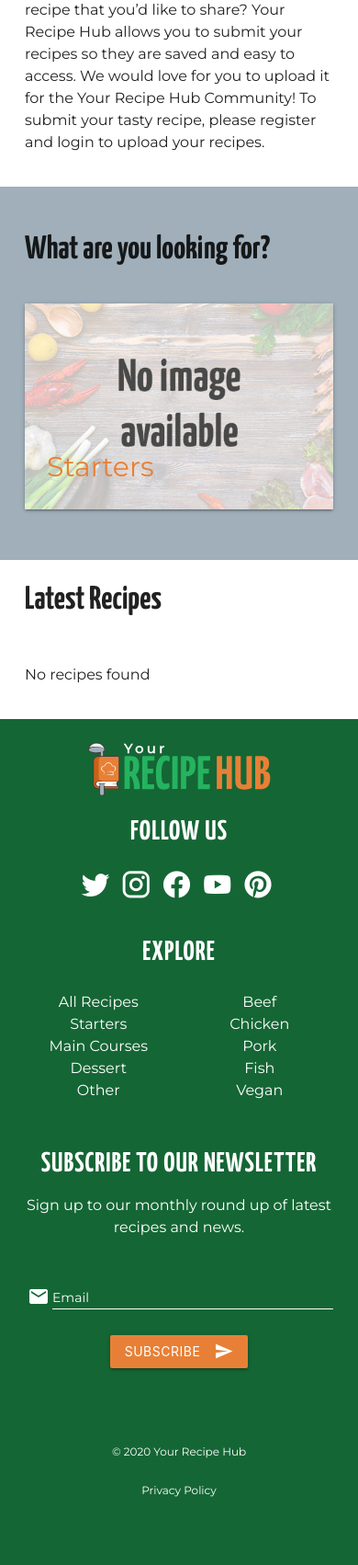
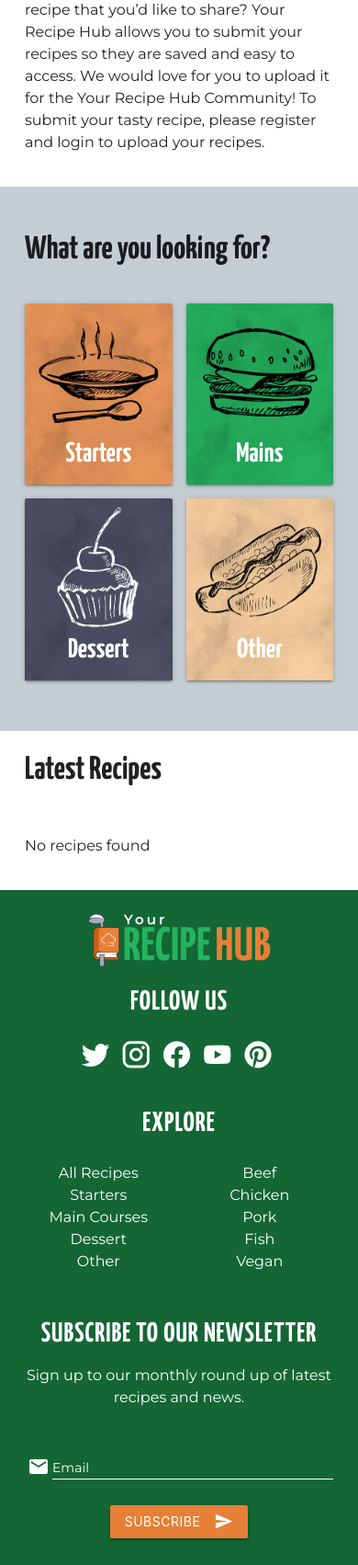
Before and after one commit to Bourkekev/ms3-your-recipe-hub, a Flask app: page / in a window 390 px wide. Shown: the part 753-2455 px from the top of the page at 92% size. Before the commit the page ends 2381 px from the top, so only its background shows below. Run offline with Flask 2, Linux system fonts and the light colour scheme; data that the repository does not hold is empty; some libraries are stand-ins or nearby versions.

Commit message:
Create 4 courses image links and style, also adjust breakpoints

```diff
--- a/static/css/style.css
+++ b/static/css/style.css
@@ -153,7 +153,7 @@ nav ul a:hover:not(.btn) {
 }
 /* background colours */
 .bg-secondary {
-    background-color: #A0AFBA;
+    background-color: #c4cdd4;
 }
 /* Material Icons */
 .material-icons.orange {
@@ -438,6 +438,24 @@ input[type=range]+.thumb .value {
     font-size: 30px;
     font-size: 3rem;
 }
+/* center absolute text */
+.courses .card .card-title {
+    font-weight: 700;
+    left: 50%;
+    padding: 1rem;
+    transform: translateX(-50%);
+}
+.courses .card a {
+    color:#fff;
+    font-family: 'Yanone Kaffeesatz', sans-serif;
+}
+.courses .card a img {
+    transition: transform .2s ease-in;
+
+}
+.courses .card a:hover img {
+    transform: scale(1.03);
+}
 /* crop card image to max-height */
 .card-image.crop-image {
     position: relative;
@@ -519,6 +537,10 @@ footer a:hover {
     .footer-brand-logo {
         margin: 15px 15px 15px 0;
     }
+    .courses .card .card-title {
+        font-size: 60px;
+        font-size: 6rem;
+    }
 }
 /* Medium devices (tablets, 768px and up) */
 @media screen and (min-width: 768px) {
@@ -568,8 +590,8 @@ footer a:hover {
         max-height: 271px;
     }
 }
-/* Large devices (desktops, 992px and up) */
-@media screen and (min-width: 992px) {
+/* Large devices (desktops, 993px and up) */
+@media screen and (min-width: 993px) {
     /* Title panel image */
     .title-panel {
         background-image: url(../images/title-panel-large-tablet-1200x200.jpg);
@@ -599,9 +621,13 @@ footer a:hover {
     .card-image.crop-image {
         max-height: 176px;
     }
+    .courses .card .card-title {
+        font-size: 40px;
+        font-size: 4rem;
+    }
 }
-/* Extra large devices (large desktops, 1200px and up) */
-@media screen and (min-width: 1200px) {
+/* Extra large devices (large desktops, 1201px and up) */
+@media screen and (min-width: 1201px) {
     nav {
         height: 90px;
         line-height: 90px;
@@ -639,4 +665,8 @@ footer a:hover {
     .card-image.crop-image {
         max-height: 275px;
     }
+    .courses .card .card-title {
+        font-size: 50px;
+        font-size: 5rem;
+    }
 }
--- a/templates/index.html
+++ b/templates/index.html
@@ -30,18 +30,50 @@
 </div>
 <!-- courses grid -->
 <div class="container-outer-wrapper bg-secondary">
-    <div class="container">
+    <div class="container courses">
         <div class="row">
             <div class="col s12">
                 <h2>What are you looking for?</h2>
             </div>
         </div>
         <div class="row">
-            <div class="col s12 m6 l3">
+            <div class="col s6 m6 l3">
                 <div class="card">
                     <div class="card-image">
-                        <img src="static/images/recipe-no-image-480x320.jpg">
-                        <span class="card-title"><a href="{{url_for('course_list', course_name='Starter')}}">Starters</a></span>
+                            <a href="{{url_for('course_list', course_name='Starter')}}">
+                            <img src="static/images/starter-courses.jpg">
+                            <span class="card-title">Starters</span>
+                        </a>
+                    </div>
+                </div>
+            </div>
+            <div class="col s6 m6 l3">
+                <div class="card">
+                    <div class="card-image">
+                        <a href="{{url_for('course_list', course_name='Main Course')}}">
+                            <img src="static/images/main-courses.jpg">
+                            <span class="card-title">Mains</span>
+                        </a>
+                    </div>
+                </div>
+            </div>
+            <div class="col s6 m6 l3">
+                <div class="card">
+                    <div class="card-image">
+                            <a href="{{url_for('course_list', course_name='Dessert')}}">
+                            <img src="static/images/dessert-courses.jpg">
+                            <span class="card-title">Dessert</span>
+                        </a>
+                    </div>
+                </div>
+            </div>
+            <div class="col s6 m6 l3">
+                <div class="card">
+                    <div class="card-image">
+                        <a href="{{url_for('course_list', course_name='Other')}}">
+                            <img src="static/images/other-courses.jpg">
+                            <span class="card-title">Other</span>
+                        </a>
                     </div>
                 </div>
             </div>
```
Also changed, not shown: static/images/dessert-courses.jpg (added), static/images/main-courses.jpg (added), static/images/other-courses.jpg (added), static/images/starter-courses.jpg (added).
